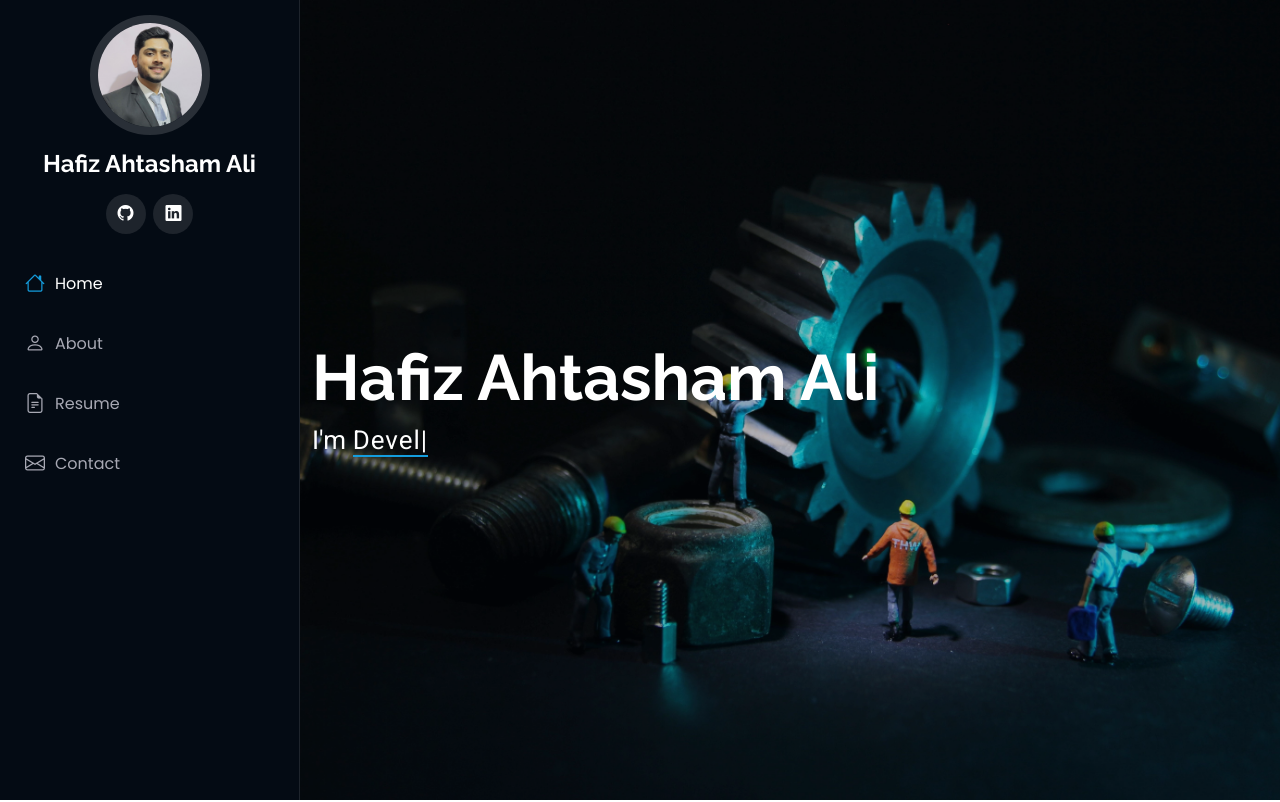
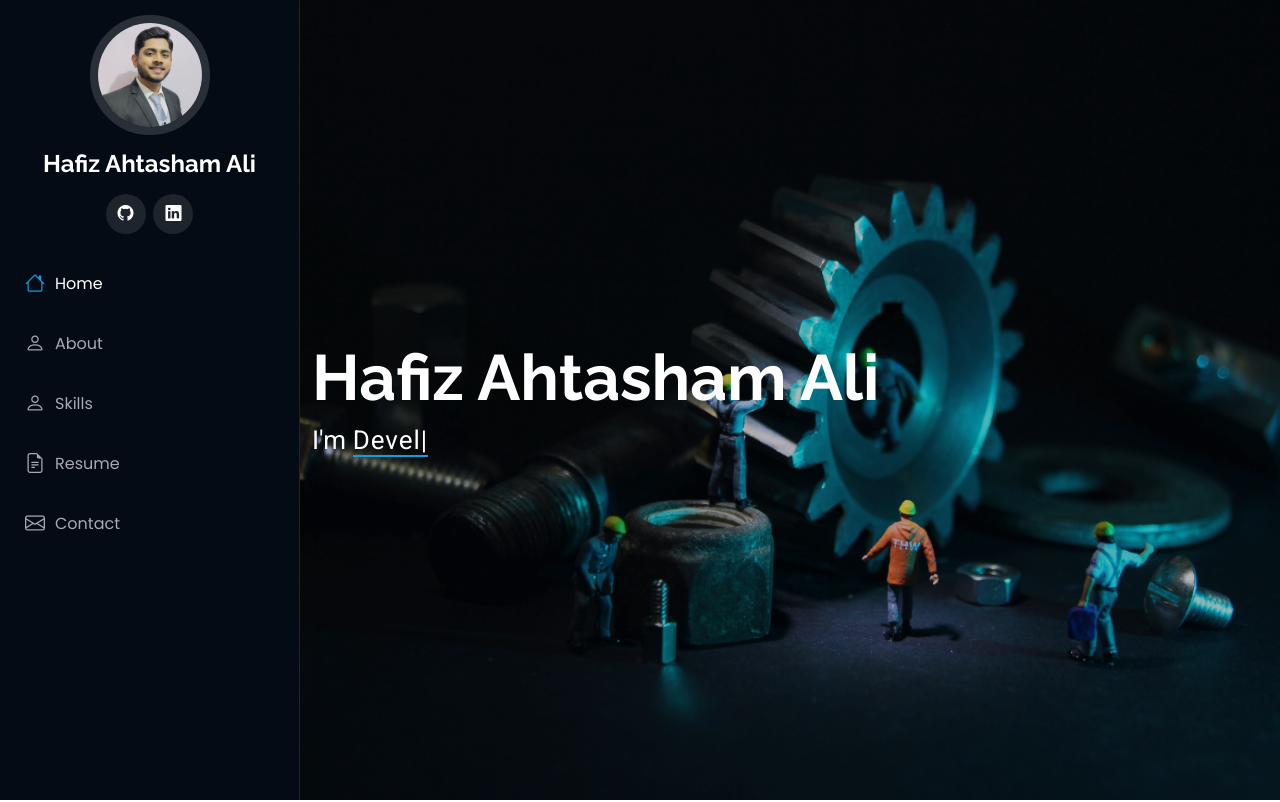
Before and after one commit to hafiz-ahtasham-ali/my-portfolio, a plain HTML site: page index.html in a window 1280 px wide. Shown: the top 802 px of the page. Drawn offline with Linux system fonts and the light colour scheme.

Commit message:
Added Skills href

```diff
--- a/index.html
+++ b/index.html
@@ -63,6 +63,7 @@
       <ul>
         <li><a href="#hero" class="active"><i class="bi bi-house navicon"></i>Home</a></li>
         <li><a href="#about"><i class="bi bi-person navicon"></i> About</a></li>
+        <li><a href="#skills"><i class="bi bi-person navicon"></i> Skills</a></li>
         <li><a href="#resume"><i class="bi bi-file-earmark-text navicon"></i> Resume</a></li>
         <!-- <li><a href="#portfolio"><i class="bi bi-images navicon"></i> Portfolio</a></li>
         <li><a href="#services"><i class="bi bi-hdd-stack navicon"></i> Services</a></li>
```
